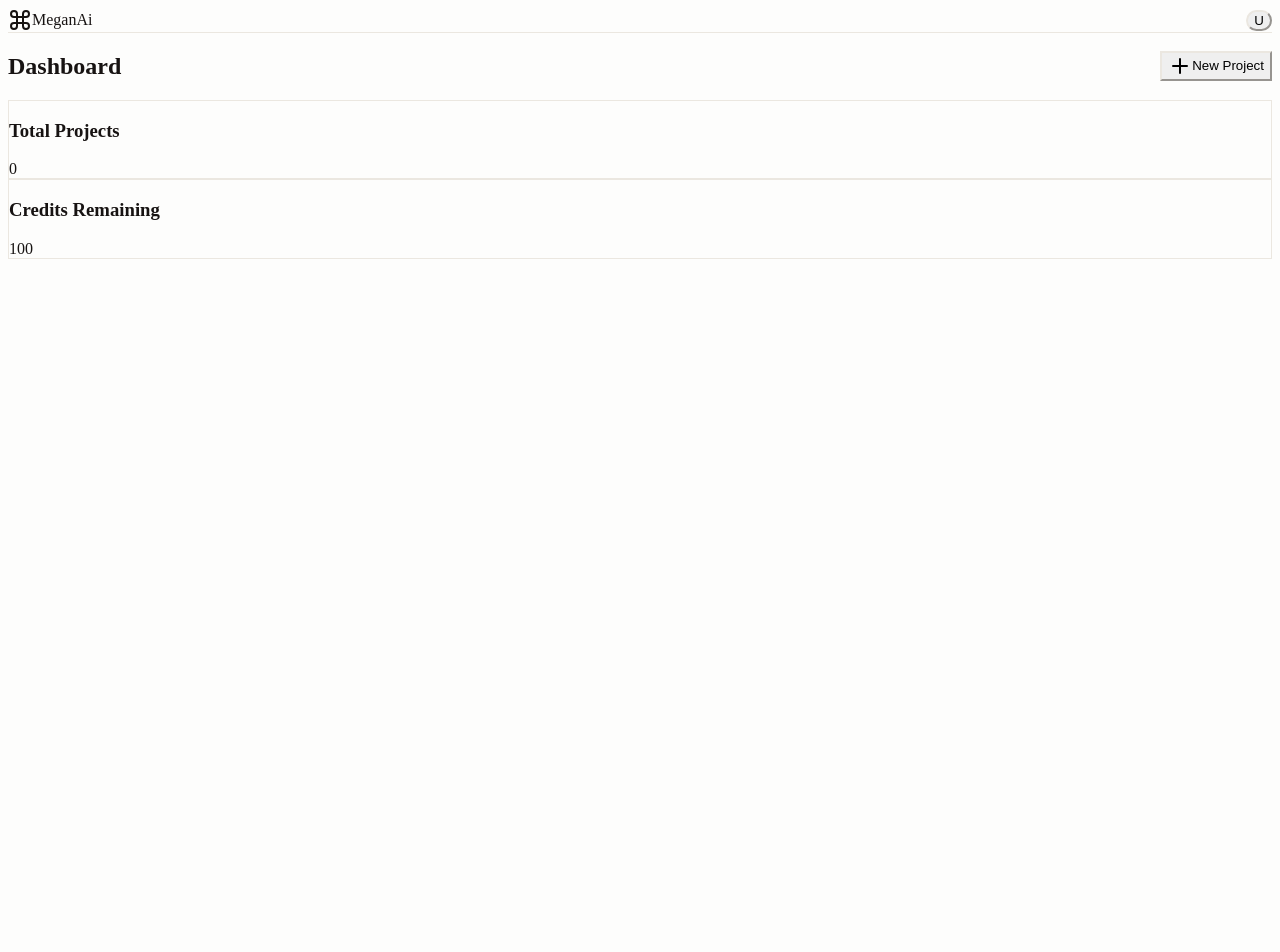
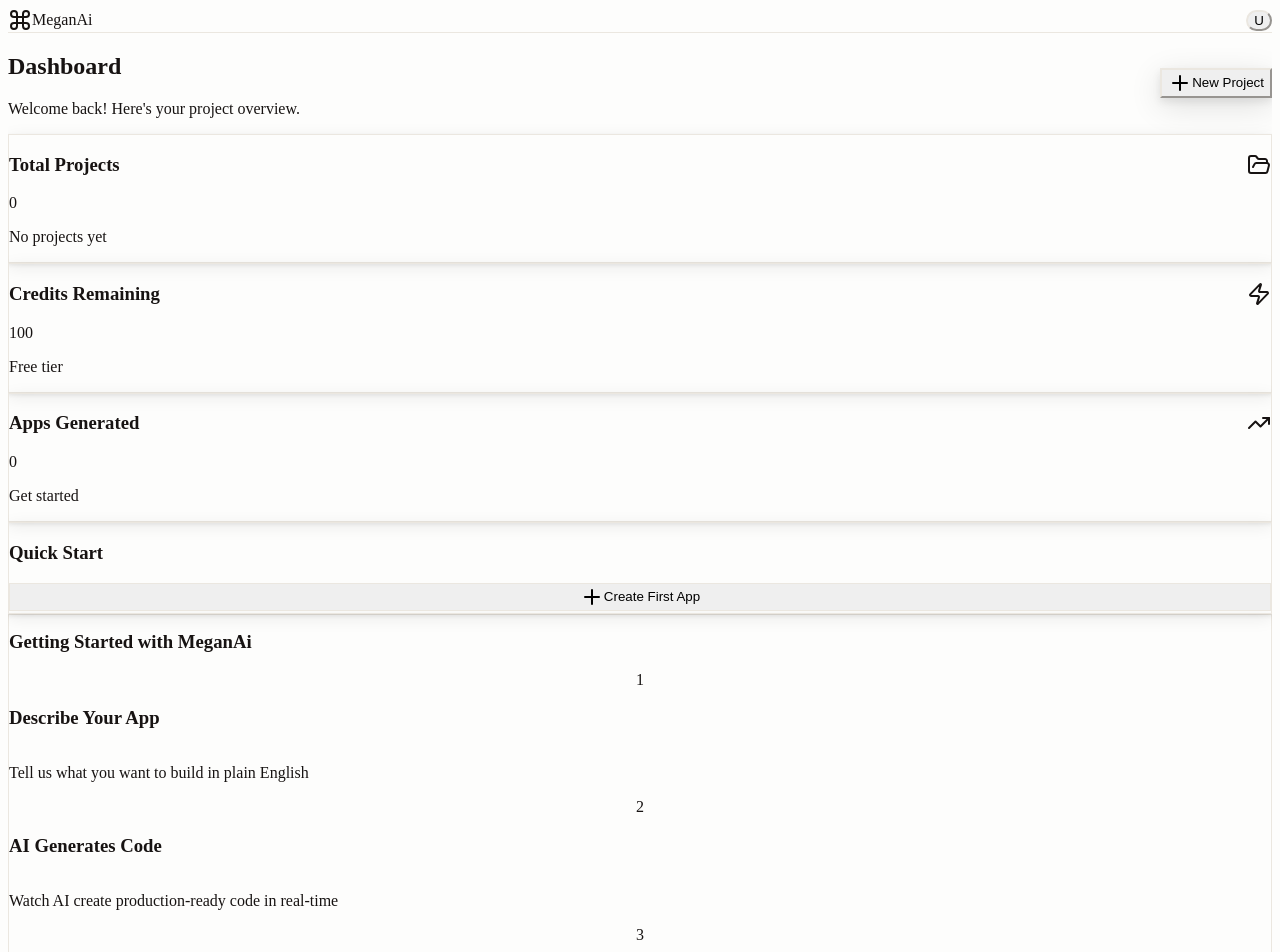
Before and after one commit to vikasvardhanv/MeganAI, a Next.js app: page /dashboard in a window 1280 px wide. Shown: the top 952 px of the page. Before the commit the page ends 816 px from the top, so only its background shows below. Built offline with nearby package versions, Linux system fonts and the light colour scheme.

Commit message:
updated u

```diff
--- a/app/(dashboard)/dashboard/page.tsx
+++ b/app/(dashboard)/dashboard/page.tsx
@@ -1,44 +1,136 @@
 import { Card, CardContent, CardHeader, CardTitle } from "@/components/ui/card"
 import { Button } from "@/components/ui/button"
 import Link from "next/link"
-import { Plus } from "lucide-react"
+import { Plus, FolderOpen, Zap, TrendingUp } from "lucide-react"
 
 export default function DashboardPage() {
     return (
-        <div className="flex-1 space-y-4 p-8 pt-6">
-            <div className="flex items-center justify-between space-y-2">
-                <h2 className="text-3xl font-bold tracking-tight">Dashboard</h2>
-                <div className="flex items-center space-x-2">
-                    <Link href="/projects/new">
-                        <Button>
-                            <Plus className="mr-2 h-4 w-4" />
-                            New Project
-                        </Button>
-                    </Link>
+        <div className="flex-1 space-y-8 p-8 pt-6">
+            {/* Header */}
+            <div className="flex items-center justify-between">
+                <div>
+                    <h2 className="text-4xl font-bold tracking-tight">Dashboard</h2>
+                    <p className="text-muted-foreground mt-2">
+                        Welcome back! Here's your project overview.
+                    </p>
                 </div>
+                <Link href="/projects/new">
+                    <Button size="lg" className="shadow-strong">
+                        <Plus className="mr-2 h-5 w-5" />
+                        New Project
+                    </Button>
+                </Link>
             </div>
-            <div className="grid gap-4 md:grid-cols-2 lg:grid-cols-4">
-                <Card>
-                    <CardHeader className="flex flex-row items-center justify-between space-y-0 pb-2">
-                        <CardTitle className="text-sm font-medium">
+
+            {/* Stats Grid */}
+            <div className="grid gap-6 md:grid-cols-2 lg:grid-cols-4">
+                <Card className="border-border shadow-medium hover:shadow-strong transition-all duration-300">
+                    <CardHeader className="flex flex-row items-center justify-between pb-2">
+                        <CardTitle className="text-sm font-medium text-muted-foreground">
                             Total Projects
+                        </CardTitle>
+                        <div className="w-10 h-10 rounded-lg bg-primary/10 flex items-center justify-center">
+                            <FolderOpen className="h-5 w-5 text-primary" />
+                        </div>
+                    </CardHeader>
+                    <CardContent>
+                        <div className="text-3xl font-bold">0</div>
+                        <p className="text-xs text-muted-foreground mt-1">
+                            No projects yet
+                        </p>
+                    </CardContent>
+                </Card>
+
+                <Card className="border-border shadow-medium hover:shadow-strong transition-all duration-300">
+                    <CardHeader className="flex flex-row items-center justify-between pb-2">
+                        <CardTitle className="text-sm font-medium text-muted-foreground">
+                            Credits Remaining
+                        </CardTitle>
+                        <div className="w-10 h-10 rounded-lg bg-secondary/10 flex items-center justify-center">
+                            <Zap className="h-5 w-5 text-secondary" />
+                        </div>
+                    </CardHeader>
+                    <CardContent>
+                        <div className="text-3xl font-bold">100</div>
+                        <p className="text-xs text-muted-foreground mt-1">
+                            Free tier
+                        </p>
+                    </CardContent>
+                </Card>
+
+                <Card className="border-border shadow-medium hover:shadow-strong transition-all duration-300">
+                    <CardHeader className="flex flex-row items-center justify-between pb-2">
+                        <CardTitle className="text-sm font-medium text-muted-foreground">
+                            Apps Generated
+                        </CardTitle>
+                        <div className="w-10 h-10 rounded-lg bg-accent/40 flex items-center justify-center">
+                            <TrendingUp className="h-5 w-5 text-accent-foreground" />
+                        </div>
+                    </CardHeader>
+                    <CardContent>
+                        <div className="text-3xl font-bold">0</div>
+                        <p className="text-xs text-muted-foreground mt-1">
+                            Get started
+                        </p>
+                    </CardContent>
+                </Card>
+
+                <Card className="border-primary/20 bg-primary/5 shadow-medium hover:shadow-strong transition-all duration-300">
+                    <CardHeader className="pb-2">
+                        <CardTitle className="text-sm font-medium text-muted-foreground">
+                            Quick Start
                         </CardTitle>
                     </CardHeader>
                     <CardContent>
-                        <div className="text-2xl font-bold">0</div>
-                    </CardContent>
-                </Card>
-                <Card>
-                    <CardHeader className="flex flex-row items-center justify-between space-y-0 pb-2">
-                        <CardTitle className="text-sm font-medium">
-                            Credits Remaining
-                        </CardTitle>
-                    </CardHeader>
-                    <CardContent>
-                        <div className="text-2xl font-bold">100</div>
+                        <Link href="/projects/new">
+                            <Button className="w-full" variant="outline">
+                                <Plus className="mr-2 h-4 w-4" />
+                                Create First App
+                            </Button>
+                        </Link>
                     </CardContent>
                 </Card>
             </div>
+
+            {/* Getting Started Section */}
+            <Card className="border-border shadow-medium">
+                <CardHeader>
+                    <CardTitle>Getting Started with MeganAi</CardTitle>
+                </CardHeader>
+                <CardContent className="space-y-4">
+                    <div className="grid md:grid-cols-3 gap-4">
+                        <div className="flex flex-col gap-2 p-4 rounded-lg bg-muted/50">
+                            <div className="w-8 h-8 rounded-lg bg-primary/10 flex items-center justify-center">
+                                <span className="text-primary font-bold">1</span>
+                            </div>
+                            <h3 className="font-semibold">Describe Your App</h3>
+                            <p className="text-sm text-muted-foreground">
+                                Tell us what you want to build in plain English
+                            </p>
+                        </div>
+
+                        <div className="flex flex-col gap-2 p-4 rounded-lg bg-muted/50">
+                            <div className="w-8 h-8 rounded-lg bg-secondary/10 flex items-center justify-center">
+                                <span className="text-secondary font-bold">2</span>
+                            </div>
+                            <h3 className="font-semibold">AI Generates Code</h3>
+                            <p className="text-sm text-muted-foreground">
+                                Watch AI create production-ready code in real-time
+                            </p>
+                        </div>
+
+                        <div className="flex flex-col gap-2 p-4 rounded-lg bg-muted/50">
+                            <div className="w-8 h-8 rounded-lg bg-accent/40 flex items-center justify-center">
+                                <span className="text-accent-foreground font-bold">3</span>
+                            </div>
+                            <h3 className="font-semibold">Deploy or Download</h3>
+                            <p className="text-sm text-muted-foreground">
+                                One-click deploy to Vercel or download the code
+                            </p>
+                        </div>
+                    </div>
+                </CardContent>
+            </Card>
         </div>
     )
 }
--- a/app/(dashboard)/projects/page.tsx
+++ b/app/(dashboard)/projects/page.tsx
@@ -1,39 +1,82 @@
 import { Button } from "@/components/ui/button"
+import { Card } from "@/components/ui/card"
 import Link from "next/link"
-import { Plus } from "lucide-react"
+import { Plus, FolderOpen, Sparkles } from "lucide-react"
 
 export default function ProjectsPage() {
     return (
-        <div className="flex h-full flex-col">
-            <div className="flex items-center justify-between space-y-2 mb-8">
+        <div className="flex-1 space-y-8 p-8 pt-6">
+            {/* Header */}
+            <div className="flex items-center justify-between">
                 <div>
-                    <h2 className="text-2xl font-bold tracking-tight">Projects</h2>
-                    <p className="text-muted-foreground">
-                        Manage your AI-generated applications.
+                    <h2 className="text-4xl font-bold tracking-tight">Projects</h2>
+                    <p className="text-muted-foreground mt-2">
+                        Manage your AI-generated applications
                     </p>
                 </div>
-                <div className="flex items-center space-x-2">
-                    <Link href="/projects/new">
-                        <Button>
-                            <Plus className="mr-2 h-4 w-4" />
-                            New Project
+                <Link href="/projects/new">
+                    <Button size="lg" className="shadow-strong">
+                        <Plus className="mr-2 h-5 w-5" />
+                        New Project
+                    </Button>
+                </Link>
+            </div>
+
+            {/* Empty State */}
+            <Card className="flex flex-col items-center justify-center p-16 border-dashed border-2 shadow-medium">
+                <div className="flex flex-col items-center gap-6 text-center max-w-md">
+                    {/* Icon */}
+                    <div className="w-20 h-20 rounded-2xl bg-primary/10 flex items-center justify-center">
+                        <FolderOpen className="w-10 h-10 text-primary" />
+                    </div>
+
+                    {/* Content */}
+                    <div className="space-y-2">
+                        <h3 className="text-2xl font-bold">
+                            No Projects Yet
+                        </h3>
+                        <p className="text-muted-foreground">
+                            Start building your first app with AI. Describe what you want, and we'll generate production-ready code in minutes.
+                        </p>
+                    </div>
+
+                    {/* CTA */}
+                    <Link href="/projects/new" className="mt-4">
+                        <Button size="lg" className="shadow-strong">
+                            <Sparkles className="mr-2 h-5 w-5" />
+                            Create Your First Project
                         </Button>
                     </Link>
+
+                    {/* Help Text */}
+                    <p className="text-sm text-muted-foreground">
+                        Free tier: 100 credits | Average project: ~20 credits
+                    </p>
                 </div>
-            </div>
+            </Card>
 
-            <div className="flex flex-1 items-center justify-center rounded-lg border border-dashed shadow-sm">
-                <div className="flex flex-col items-center gap-1 text-center">
-                    <h3 className="text-2xl font-bold tracking-tight">
-                        No projects added
-                    </h3>
+            {/* Tips */}
+            <div className="grid md:grid-cols-3 gap-6">
+                <Card className="p-6 shadow-medium">
+                    <h3 className="font-semibold mb-2">💡 Tip: Be Specific</h3>
                     <p className="text-sm text-muted-foreground">
-                        You have not created any projects yet.
+                        The more details you provide, the better the AI can understand your vision
                     </p>
-                    <Link href="/projects/new" className="mt-4">
-                        <Button>Create Project</Button>
-                    </Link>
-                </div>
+                </Card>
+
+                <Card className="p-6 shadow-medium">
+                    <h3 className="font-semibold mb-2">⚡ Tip: Iterate</h3>
+                    <p className="text-sm text-muted-foreground">
+                        Chat with the AI to refine your app - add features, change designs, fix bugs
+                    </p>
+                </Card>
+
+                <Card className="p-6 shadow-medium">
+                    <h3 className="font-semibold mb-2">🚀 Tip: Deploy Fast</h3>
+                    <p className="text-sm text-muted-foreground">
+                        One-click deploy to Vercel or download the complete source code
+                    </p>
+                </Card>
             </div>
         </div>
     )
--- a/components/dashboard/sidebar.tsx
+++ b/components/dashboard/sidebar.tsx
@@ -2,49 +2,76 @@
 
 import Link from "next/link"
 import { usePathname } from "next/navigation"
-import { Command, LayoutDashboard, Settings, Braces } from "lucide-react"
+import { LayoutDashboard, FolderOpen, Settings, CreditCard } from "lucide-react"
+import { cn } from "@/lib/utils"
 
-import { cn } from "@/lib/utils"
+const routes = [
+    {
+        label: "Dashboard",
+        icon: LayoutDashboard,
+        href: "/dashboard",
+        color: "text-primary"
+    },
+    {
+        label: "Projects",
+        icon: FolderOpen,
+        href: "/projects",
+        color: "text-secondary"
+    },
+    {
+        label: "Settings",
+        icon: Settings,
+        href: "/settings",
+        color: "text-muted-foreground"
+    },
+]
 
 export function Sidebar() {
     const pathname = usePathname()
 
     return (
-        <nav className="grid items-start gap-2">
-            <div className="group flex flex-col gap-4 py-2 data-[collapsed=true]:py-2">
-                <nav className="grid gap-1 px-2 group-[[data-collapsed=true]]:justify-center group-[[data-collapsed=true]]:px-2">
-                    <Link
-                        href="/dashboard"
-                        className={cn(
-                            "group flex items-center rounded-md px-3 py-2 text-sm font-medium hover:bg-accent hover:text-accent-foreground",
-                            pathname === "/dashboard" ? "bg-accent" : "transparent"
-                        )}
-                    >
-                        <LayoutDashboard className="mr-2 h-4 w-4" />
-                        <span>Overview</span>
+        <div className="space-y-4 py-4 flex flex-col h-full">
+            <div className="px-3 py-2 flex-1">
+                <div className="space-y-1">
+                    {routes.map((route) => (
+                        <Link
+                            key={route.href}
+                            href={route.href}
+                            className={cn(
+                                "text-sm group flex p-3 w-full justify-start font-medium cursor-pointer hover:bg-muted rounded-lg transition",
+                                pathname === route.href
+                                    ? "bg-primary/10 text-primary"
+                                    : "text-muted-foreground hover:text-foreground"
+                            )}
+                        >
+                            <div className="flex items-center flex-1">
+                                <route.icon className={cn("h-5 w-5 mr-3", route.color)} />
+                                {route.label}
+                            </div>
+                        </Link>
+                    ))}
+                </div>
+            </div>
+
+            {/* Credits Section */}
+            <div className="px-3 py-2">
+                <div className="bg-muted/50 rounded-lg p-4 space-y-3">
+                    <div className="flex items-center gap-3">
+                        <div className="w-10 h-10 rounded-lg bg-primary/10 flex items-center justify-center">
+                            <CreditCard className="w-5 h-5 text-primary" />
+                        </div>
+                        <div>
+                            <p className="text-xs text-muted-foreground">Credits</p>
+                            <p className="text-lg font-bold">100</p>
+                        </div>
+                    </div>
+                    <Link href="/pricing">
+                        <button className="w-full bg-primary text-primary-foreground rounded-lg px-4 py-2 text-sm font-medium hover:bg-primary/90 transition">
+                            Upgrade
+                        </button>
                     </Link>
-                    <Link
-                        href="/projects"
-                        className={cn(
-                            "group flex items-center rounded-md px-3 py-2 text-sm font-medium hover:bg-accent hover:text-accent-foreground",
-                            pathname?.startsWith("/projects") ? "bg-accent" : "transparent"
-                        )}
-                    >
-                        <Braces className="mr-2 h-4 w-4" />
-                        <span>Projects</span>
-                    </Link>
-                    <Link
-                        href="/settings"
-                        className={cn(
-                            "group flex items-center rounded-md px-3 py-2 text-sm font-medium hover:bg-accent hover:text-accent-foreground",
-                            pathname === "/settings" ? "bg-accent" : "transparent"
-                        )}
-                    >
-                        <Settings className="mr-2 h-4 w-4" />
-                        <span>Settings</span>
-                    </Link>
-                </nav>
+                </div>
             </div>
-        </nav>
+        </div>
     )
 }
```
